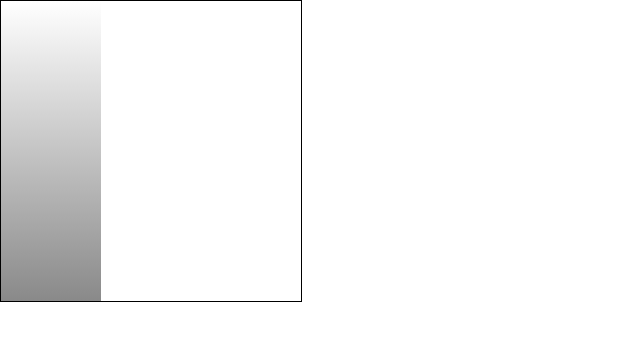
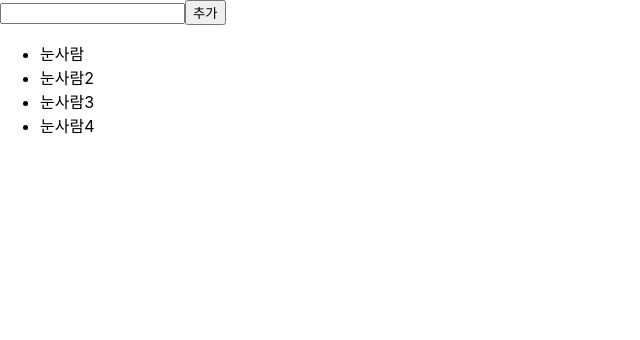
Before and after one commit to YoonYoon92/react-learn, a React (Create React App) app: page / in a window 1280 px wide. Shown: the top 340 px of the page, without its empty margins (0-640 px from the left). Built offline with nearby package versions, Linux system fonts and the light colour scheme.

Commit message:
리스트 추가

```diff
--- a/src/App.js
+++ b/src/App.js
@@ -1,11 +1,26 @@
 import React, { Component } from 'react';
-import ScrollBox from './ref/ScrollBox';
+import IterationSample from './Iteration/IterationSample';
 
 
-const App = () =>
+// const App = () =>
+// {
+//   return
+//   <div>
+//     <ScrollBox ref={(ref) => this.ScrollBox = ref} />;
+//     <button onClick={() => this.ScrollBox.scrollToBottm()}>
+//       맨밑으로
+//     </button>
+//   </div>
+// };
+
+class App extends Component
 {
-  return <ScrollBox />;
-};
-
+  render()
+  {
+    return (
+      <IterationSample />
+    );
+  }
+}
 
 export default App;
--- /dev/null
+++ b/src/Iteration/IterationSample.js
@@ -0,0 +1,35 @@
+import React, { useState } from 'react';
+
+const IterationSample = () =>
+{
+  const [names, setNames] = useState(
+    [{ id: 1, text: '눈사람' },
+    { id: 2, text: '눈사람2' },
+    { id: 3, text: '눈사람3' },
+    { id: 4, text: '눈사람4' },
+    ]
+  );
+  const [inputText, setInputText] = useState('');
+  const [nextId, setNextId] = useState(5);
+
+  const onChange = e => setInputText(e.target.value);
+
+  const onClick = () =>
+  {
+    const nextNames = names.concat({ id: nextId, text: inputText });
+    setNextId(nextId + 1);
+    setNames(nextNames);
+    setInputText('');
+  };
+
+  const nameList = names.map(names => <li key={names.id}>{names.text}</li>);
+  return (
+    <>
+      <input value={inputText} onChange={onChange} />
+      <button onClick={onClick}>추가</button>
+      <ul>{nameList}</ul>
+    </>
+  );
+};
+
+export default IterationSample;
--- a/src/ref/ScrollBox.js
+++ b/src/ref/ScrollBox.js
@@ -2,6 +2,11 @@
 
 class ScrollBox extends Component
 {
+  scrollToBottom = () =>
+  {
+    const { scrollHeight, clientHeight } = this.box;
+    this.box.scrollTop = scrollHeight - clientHeight;
+  }
    render()
    {
       const style = {
@@ -21,7 +26,8 @@
 
       return (
          <div
-            style={style}>
+          style={style}
+          ref={(ref) => { this.box = ref }}>
             <div style={innerStyle} />
          </div>
       );
```
Also changed, not shown: 2 other files (tests, documents, lock files or other folders).
